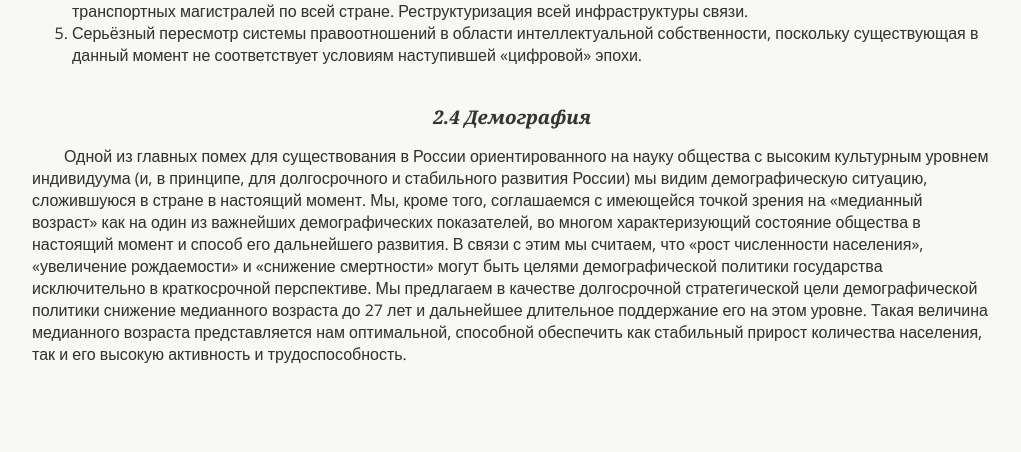
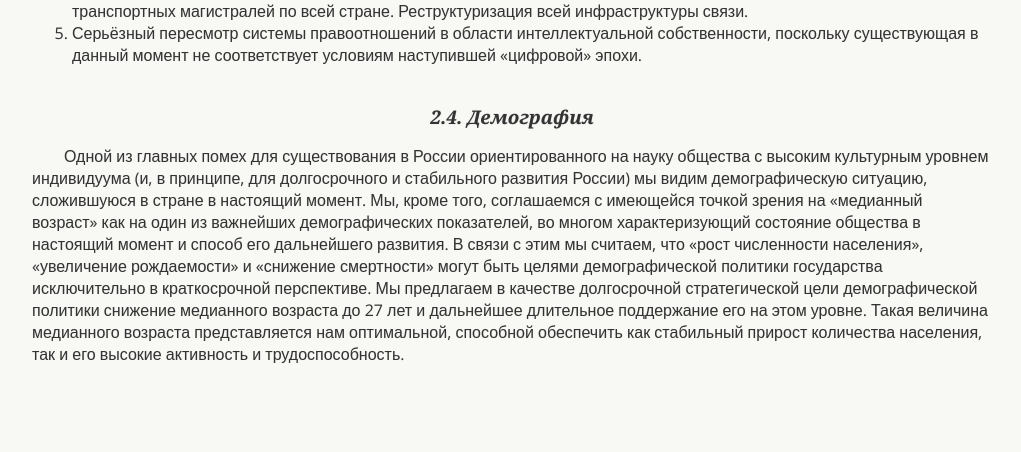
Before and after one commit to rccp-project/rccp-project.github.com, a Jekyll site: the page built from plan.md, in a window 1280 px wide and 900 px high, scrolled down 2040 px. Shown: the part 342-794 px from the top of the window, without its empty margins (128-1149 px from the left). Built offline with Jekyll 4.4.1, drawn with Linux system fonts in a browser that asks for light colours.

Commit message:
demography

```diff
--- a/plan.md
+++ b/plan.md
@@ -45,5 +45,5 @@ title: 'Программа — Проект: Русская Космическа
 4. Значительное внимание транспорту и средствам сообщения по всей стране. Создание нескольких крупных, качественных транспортных магистралей по всей стране. Реструктуризация всей инфраструктуры связи.
 5. Серьёзный пересмотр системы правоотношений в области интеллектуальной собственности, поскольку существующая в данный момент не соответствует условиям наступившей «цифровой» эпохи.
 
-### 2.4 Демография
-Одной из главных помех для существования в России ориентированного на науку общества с высоким культурным уровнем индивидуума (и, в принципе, для долгосрочного и стабильного развития России) мы видим демографическую ситуацию, сложившуюся в стране в настоящий момент. Мы, кроме того, соглашаемся с имеющейся точкой зрения на «медианный возраст» как на один из важнейших демографических показателей, во многом характеризующий состояние общества в настоящий момент и способ его дальнейшего развития. В связи с этим мы считаем, что «рост численности населения», «увеличение рождаемости» и «снижение смертности» могут быть целями демографической политики государства исключительно в краткосрочной перспективе. Мы предлагаем в качестве долгосрочной стратегической цели демографической политики снижение медианного возраста до 27 лет и дальнейшее длительное поддержание его на этом уровне. Такая величина медианного возраста представляется нам оптимальной, способной обеспечить как стабильный прирост количества населения, так и его высокую активность и трудоспособность.
+### 2.4. Демография
+Одной из главных помех для существования в России ориентированного на науку общества с высоким культурным уровнем индивидуума (и, в принципе, для долгосрочного и стабильного развития России) мы видим демографическую ситуацию, сложившуюся в стране в настоящий момент. Мы, кроме того, соглашаемся с имеющейся точкой зрения на «медианный возраст» как на один из важнейших демографических показателей, во многом характеризующий состояние общества в настоящий момент и способ его дальнейшего развития. В связи с этим мы считаем, что «рост численности населения», «увеличение рождаемости» и «снижение смертности» могут быть целями демографической политики государства исключительно в краткосрочной перспективе. Мы предлагаем в качестве долгосрочной стратегической цели демографической политики снижение медианного возраста до 27 лет и дальнейшее длительное поддержание его на этом уровне. Такая величина медианного возраста представляется нам оптимальной, способной обеспечить как стабильный прирост количества населения, так и его высокие активность и трудоспособность.
```
